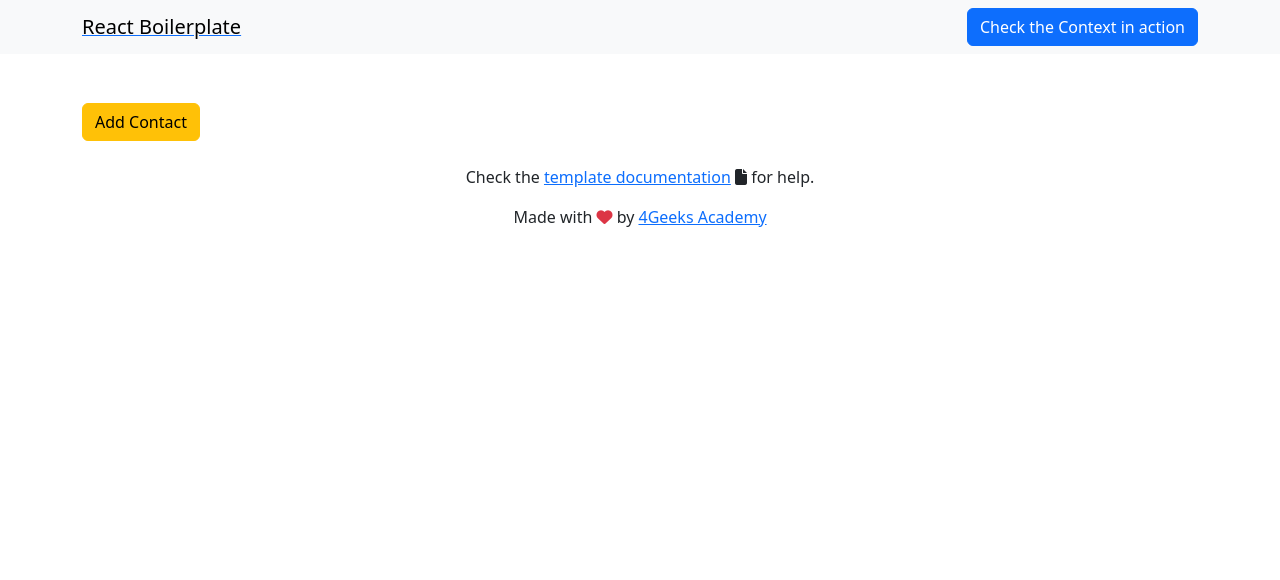
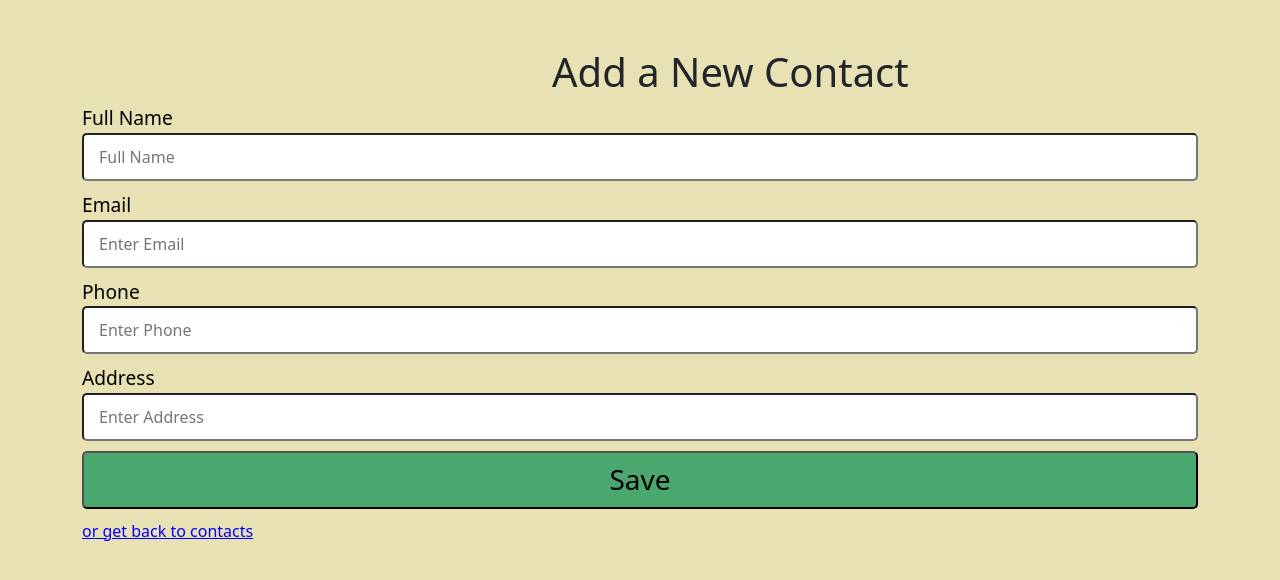
Before and after one commit to 4GeeksAcademy/Gvergara-coder-contact-list, a React (Vite) app: page /add-contact in a window 1280 px wide. Shown: the top 580 px of the page. Built offline with nearby package versions, Linux system fonts and the light colour scheme.

Commit message:
[Se cambio el css]

```diff
--- a/src/index.css
+++ b/src/index.css
@@ -0,0 +1,45 @@
+body{
+    background-color: rgb(231, 225, 180);
+}
+
+.save-button{
+    display: block;
+    text-align: center;
+    padding: 10px 15px;
+    border-radius: 5px;
+    cursor: pointer;
+    width: 100%;
+    margin-bottom: 10px;
+    background-color: rgb(74, 167, 110);
+}
+
+.header{
+    margin-left: 420px;
+    padding-left: 50px;
+}
+
+.header-input{
+    display: block;
+    font-size: larger;
+    color: black;
+}
+
+.input{
+    display: block;
+    text-align: left;
+    padding: 10px 15px;
+    border-radius: 5px;
+    width: 100%;
+    margin-bottom: 10px;
+}
+
+.back-contacts{
+    color: blue;
+}
+
+.new-contact-btn{
+    margin-left: 400px;
+    padding: 10px 15px;
+    border-radius: 5px;
+    background-color: rgb(74, 167, 110);
+}
--- a/src/pages/AddContact.jsx
+++ b/src/pages/AddContact.jsx
@@ -1,17 +1,50 @@
 import React from "react";
 import { useNavigate } from "react-router-dom";
 
-export const Addcontact = () =>{
-    const navigate = useNavigate
+const Addcontact = () => {
+    const navigate = useNavigate();
     return (
         <div className="container mt-5">
+            <h1 className="header">
+                Add a New Contact
+            </h1>
+            <label className="header-input">Full Name</label>
+            <input className="input"
+                type="text"
+                placeholder="Full Name"
+            />
+
+            <label className="header-input">Email</label>
+            <input className="input"
+                type="text"
+                placeholder="Enter Email"
+            />
+
+            <label className="header-input">Phone</label>
+            <input className="input"
+                type="text"
+                placeholder="Enter Phone"
+            />
+
+            <label className="header-input">Address</label>
+            <input className="input"
+                type="text"
+                placeholder="Enter Address"
+            />
+
             <h3>
-                <button className="btn btn-warning"
-                onClick={() => {navigate("/")}}>
-                    Add Contact
+                <button className="save-button"
+                    onClick={() => { navigate("/") }}>
+                    Save
                 </button>
             </h3>
+            <a className="back-contacts"
+            href="/">
+                or get back to contacts
+            </a>
 
         </div>
     )
 }
+
+export default Addcontact
--- a/src/pages/Home.jsx
+++ b/src/pages/Home.jsx
@@ -1,6 +1,7 @@
 import { useEffect, useState } from "react";
 import rigoImageUrl from "../assets/img/rigo-baby.jpg";
 import useGlobalReducer from "../hooks/useGlobalReducer.jsx";
+import { Link } from "react-router-dom";
 
 export const Home = () => {
 	const apiUrl = "https://playground.4geeks.com/contact"
@@ -25,7 +26,7 @@ export const Home = () => {
 					}
 					console.log("No se pudo obtener la agenda")
 				}
-				return response.json
+				return response.json()
 			})
 	}
 
@@ -34,15 +35,17 @@ export const Home = () => {
 	}, [])
 	return (
 		<div className="text-center mt-5">
-			<h1>Hello Rigo!!</h1>
-			<p>
-				<img src={rigoImageUrl} />
-			</p>
-			<link to="/add-contact">
-				<button className="btn btn-success">
-					Add Contact
+			<Link to="add-contact">
+				<button className="new-contact-btn">
+					Add New Contact
 				</button>
-			</link>
+			</Link>
+			<form>
+				<input
+				type="Text"
+				>
+				</input>
+			</form>
 		</div>
 	);
 };
--- a/src/pages/Layout.jsx
+++ b/src/pages/Layout.jsx
@@ -7,9 +7,7 @@ import { Footer } from "../components/Footer"
 export const Layout = () => {
     return (
         <ScrollToTop>
-            <Navbar />
                 <Outlet />
-            <Footer />
         </ScrollToTop>
     )
 }
--- a/src/routes.jsx
+++ b/src/routes.jsx
@@ -9,7 +9,7 @@ import { Layout } from "./pages/Layout";
 import { Home } from "./pages/Home";
 import { Single } from "./pages/Single";
 import { Demo } from "./pages/Demo";
-import { Addcontact } from "./pages/AddContact";
+import  Addcontact  from "./pages/AddContact";
 
 export const router = createBrowserRouter(
     createRoutesFromElements(
@@ -26,7 +26,7 @@ export const router = createBrowserRouter(
         <Route path= "/" element={<Home />} />
         <Route path="/single/:theId" element={ <Single />} />  {/* Dynamic route for single items */}
         <Route path="/demo" element={<Demo />} />
-        <Route path="/add-contact" element={<Addcontact />}/>
+        <Route path="/add-contact" element={<Addcontact />} />
       </Route>
     )
 );
```
